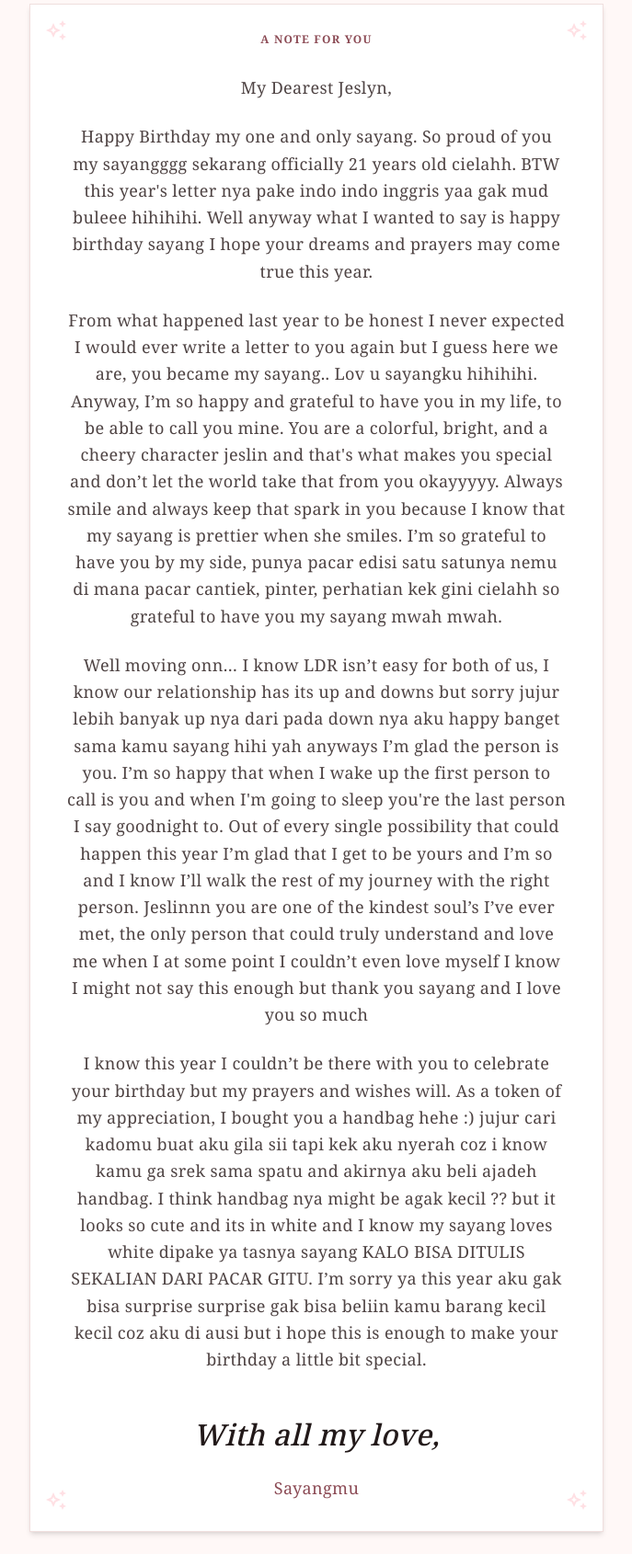
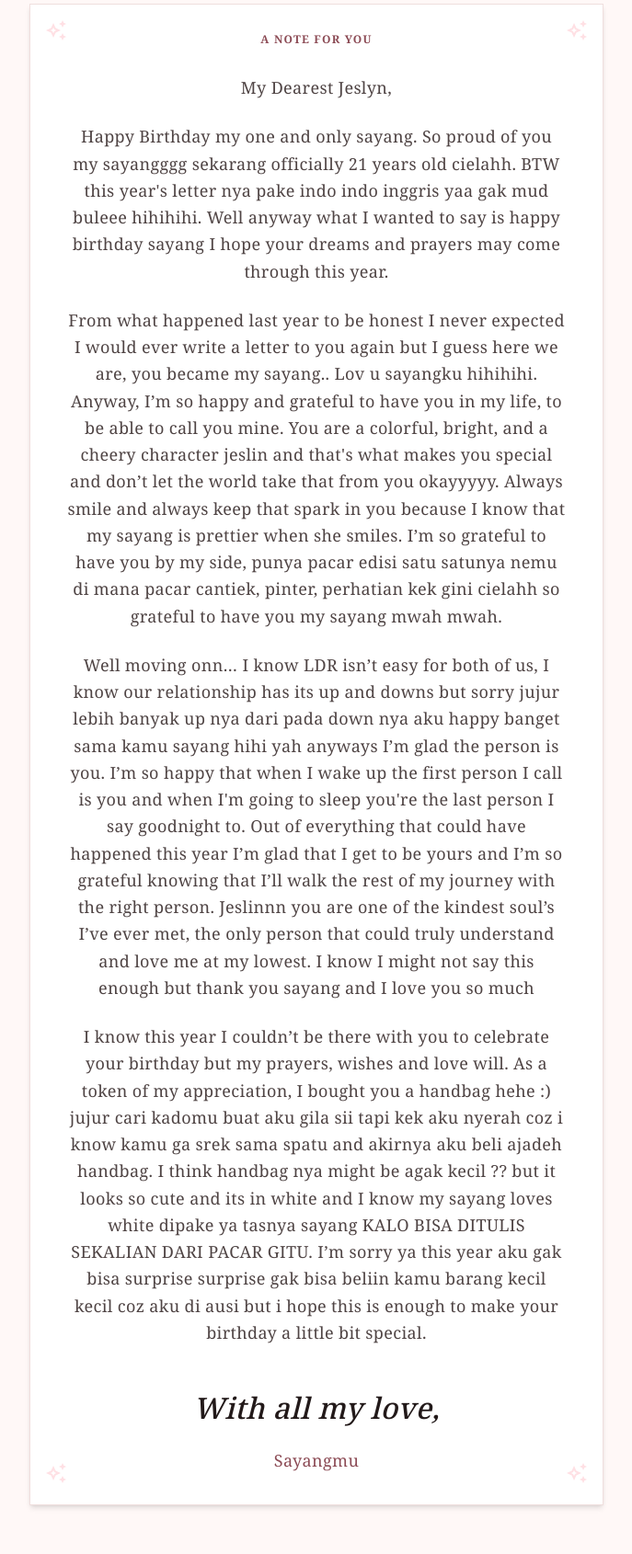
Before and after one commit to jayalukito/website-bday-sayang, a plain HTML site: page index.html in a window 1280 px wide. Shown: the part 1000-2690 px from the top of the page at 92% size, without its empty margins (296-983 px from the left). Drawn offline with nearby package versions, Linux system fonts and the light colour scheme.

Commit message:
Update index.html

```diff
--- a/index.html
+++ b/index.html
@@ -123,37 +123,14 @@
           <p class="font-label-caps text-label-caps text-tertiary tracking-widest uppercase">A Note For You</p>
           <div class="font-body-lg text-body-lg text-on-surface-variant leading-relaxed space-y-6 px-2">
             <p>My Dearest Jeslyn,</p>
-            <p>Happy Birthday my one and only sayang. So proud of you my sayangggg sekarang officially
-              21 years old cielahh. BTW this year's letter nya pake indo indo inggris yaa gak mud buleee hihihihi. Well
-              anyway what I wanted to say is happy birthday sayang I hope your dreams and prayers may come true this
-              year.
-            </p>
-            <p>From what happened last year to be honest I never expected I would ever write a letter
-              to you again but I guess here we are, you became my sayang.. Lov u sayangku hihihihi. Anyway, I’m so happy
-              and grateful to have you in my life, to be able to call you mine. You are a colorful, bright, and a cheery
-              character jeslin and that's what makes you special and don’t let the world take that from you okayyyyy.
-              Always smile and always keep that spark in you because I know that my sayang is prettier when she smiles.
-              I’m so grateful to have you by my side, punya pacar edisi satu satunya nemu di mana pacar cantiek, pinter,
-              perhatian kek gini cielahh so grateful to have you my sayang mwah mwah.
-            </p>
-            <p>Well moving onn… I know LDR isn’t easy for both of us, I know our relationship has its
-              up and downs but sorry jujur lebih banyak up nya dari pada down nya aku happy banget sama kamu sayang hihi
-              yah anyways I’m glad the person is you. I’m so happy that when I wake up the first person to call is you
-              and when I'm going to sleep you're the last person I say goodnight to. Out of every single possibility
-              that could happen this year I’m glad that I get to be yours and I’m so and I know I’ll walk the rest of my
-              journey with the right person. Jeslinnn you are one of the kindest soul’s I’ve ever met, the only person
-              that could truly understand and love me when I at some point I couldn’t even love myself I know I might
-              not say this enough but thank you sayang and I love you so much
-            </p>
-            <p>I know this year I couldn’t be there with you to celebrate your birthday but my prayers
-              and wishes will. As a token of my appreciation, I bought you a handbag hehe :) jujur cari kadomu buat aku
-              gila sii tapi kek aku nyerah coz i know kamu ga srek sama spatu and akirnya aku beli ajadeh handbag. I
-              think handbag nya might be agak kecil ?? but it looks so cute and its in white and I know my sayang loves
-              white dipake ya tasnya sayang KALO BISA DITULIS SEKALIAN DARI PACAR GITU. I’m sorry ya this year aku gak
-              bisa surprise surprise gak bisa beliin kamu barang kecil kecil coz aku di ausi but i hope this is enough
-              to make your birthday a little bit special.
+            <p>Happy Birthday my one and only sayang. So proud of you my sayangggg sekarang officially 21 years old cielahh. BTW this year's letter nya pake indo indo inggris yaa gak mud buleee hihihihi. Well anyway what I wanted to say is happy birthday sayang I hope your dreams and prayers may come through this year.
 
             </p>
+            <p>From what happened last year to be honest I never expected I would ever write a letter to you again but I guess here we are, you became my sayang.. Lov u sayangku hihihihi. Anyway, I’m so happy and grateful to have you in my life, to be able to call you mine. You are a colorful, bright, and a cheery character jeslin and that's what makes you special and don’t let the world take that from you okayyyyy. Always smile and always keep that spark in you because I know that my sayang is prettier when she smiles. I’m so grateful to have you by my side, punya pacar edisi satu satunya nemu di mana pacar cantiek, pinter, perhatian kek gini cielahh so grateful to have you my sayang mwah mwah.
+            </p>
+            <p>Well moving onn… I know LDR isn’t easy for both of us, I know our relationship has its up and downs but sorry jujur lebih banyak up nya dari pada down nya aku happy banget sama kamu sayang hihi yah anyways I’m glad the person is you. I’m so happy that when I wake up the first person I call is you and when I'm going to sleep you're the last person I say goodnight to. Out of everything that could have happened this year I’m glad that I get to be yours and I’m so grateful knowing that I’ll walk the rest of my journey with the right person. Jeslinnn you are one of the kindest soul’s I’ve ever met, the only person that could truly understand and love me at my lowest. I know I might not say this enough but thank you sayang and I love you so much
+            </p>
+            <p>I know this year I couldn’t be there with you to celebrate your birthday but my prayers, wishes and love will. As a token of my appreciation, I bought you a handbag hehe :) jujur cari kadomu buat aku gila sii tapi kek aku nyerah coz i know kamu ga srek sama spatu and akirnya aku beli ajadeh handbag. I think handbag nya might be agak kecil ?? but it looks so cute and its in white and I know my sayang loves white dipake ya tasnya sayang KALO BISA DITULIS SEKALIAN DARI PACAR GITU. I’m sorry ya this year aku gak bisa surprise surprise gak bisa beliin kamu barang kecil kecil coz aku di ausi but i hope this is enough to make your birthday a little bit special. </p>
             <p class="pt-6 font-headline-md text-headline-md text-on-surface italic">With all my love,</p>
             <p class="text-tertiary">Sayangmu</p>
           </div>
```
